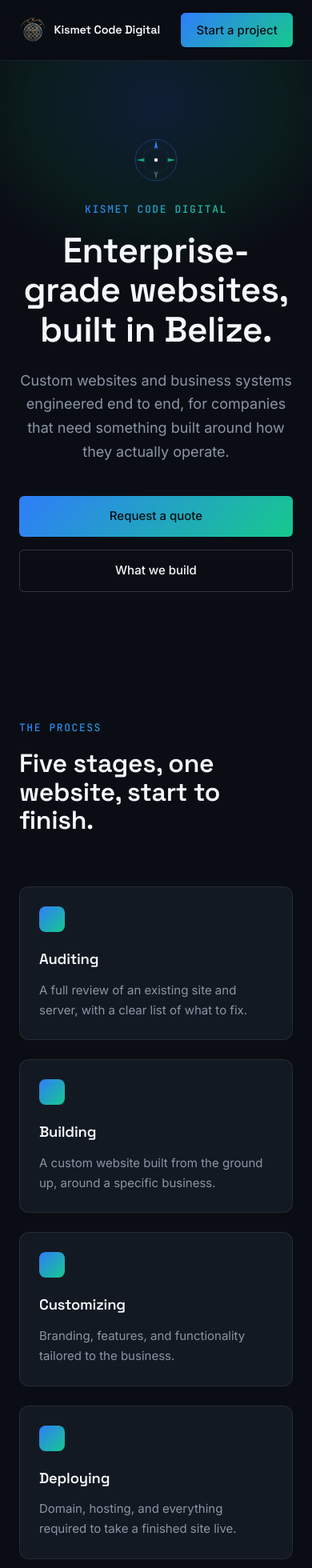
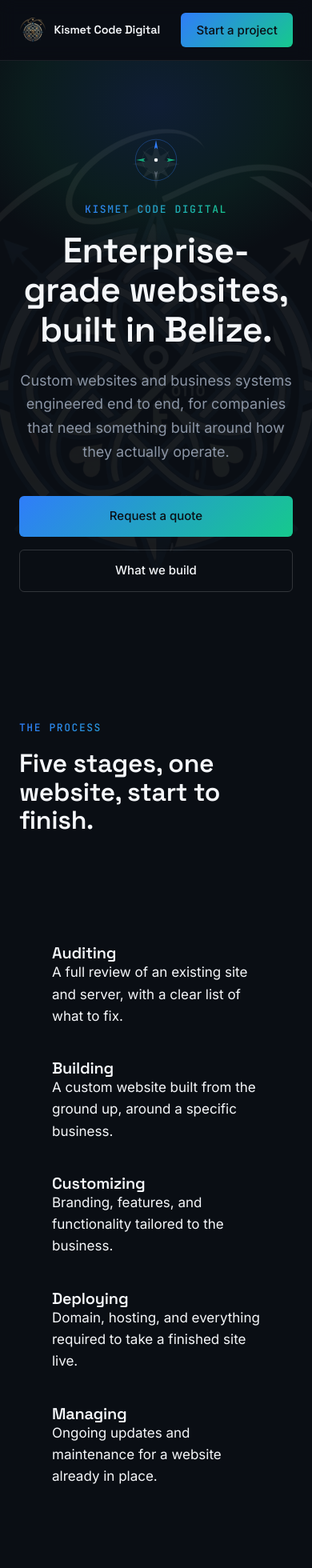
Before and after one commit to mystorebz/kismetcode, a React (Vite) app: page / in a window 390 px wide. Shown: the top 1960 px of the page at 80% size. Built offline with nearby package versions, Linux system fonts and the light colour scheme.

Commit message:
Contact page redesign with wider layout and alien node

```diff
--- /dev/null
+++ b/src/components/AlienNode.css
@@ -0,0 +1,17 @@
+// A single floating hexagonal node with a soft glow, used for the
+// five-stage process display. Built as HTML/CSS clip-path rather
+// than SVG so the hexagon and its text reflow responsively.
+
+export default function AlienNode({ title, body, glowColor, className = '' }) {
+  return (
+    <div className={`alien-node ${className}`} style={{ '--node-glow': glowColor }}>
+      <div className="alien-node__glow" aria-hidden="true" />
+      <div className="alien-node__hex">
+        <div className="alien-node__content">
+          <h3>{title}</h3>
+          <p>{body}</p>
+        </div>
+      </div>
+    </div>
+  );
+}
--- /dev/null
+++ b/src/components/AlienNode.jsx
@@ -0,0 +1,17 @@
+// A single floating hexagonal node with a soft glow, used for the
+// five-stage process display. Built as HTML/CSS clip-path rather
+// than SVG so the hexagon and its text reflow responsively.
+
+export default function AlienNode({ title, body, glowColor, className = '' }) {
+  return (
+    <div className={`alien-node ${className}`} style={{ '--node-glow': glowColor }}>
+      <div className="alien-node__glow" aria-hidden="true" />
+      <div className="alien-node__hex">
+        <div className="alien-node__content">
+          <h3>{title}</h3>
+          <p>{body}</p>
+        </div>
+      </div>
+    </div>
+  );
+}
--- a/src/pages/Contact.jsx
+++ b/src/pages/Contact.jsx
@@ -1,4 +1,5 @@
 import { useState } from 'react';
+import AlienNode from '../components/AlienNode';
 import './Contact.css';
 
 // Replace this with the real endpoint URL from your Formspree
@@ -37,6 +38,12 @@ export default function Contact() {
   return (
     <div className="contact-page container">
       <div className="contact-intro">
+        <AlienNode
+          title="Let's talk"
+          body="Tell us about the project"
+          glowColor="#2f7dfa"
+          className="contact-intro__node"
+        />
         <p className="eyebrow">Request a quote</p>
         <h1>Project inquiries.</h1>
         <p className="contact-sub">
@@ -55,6 +62,7 @@ export default function Contact() {
           </p>
         ) : (
           <>
+            <div className="contact-form__row">
               <label>
                 Name
                 <input type="text" name="name" required />
@@ -67,6 +75,9 @@ export default function Contact() {
                 Phone number
                 <input type="tel" name="phone" required />
               </label>
+            </div>
+
+            <div className="contact-form__row contact-form__row--two">
               <label>
                 Project type
                 <select name="projectType" required defaultValue="">
@@ -89,9 +100,11 @@ export default function Contact() {
                   <option value="not-sure">Undetermined</option>
                 </select>
               </label>
-            <label>
+            </div>
+
+            <label className="contact-form__full">
               Project description
-              <textarea name="message" rows="4" placeholder="A brief description of the business and the intended outcome." required />
+              <textarea name="message" rows="5" placeholder="A brief description of the business and the intended outcome." required />
             </label>
 
             {status === 'error' && (
--- a/src/pages/Home.css
+++ b/src/pages/Home.css
@@ -15,6 +15,19 @@
   background: radial-gradient(ellipse at center, rgba(47, 125, 250, 0.14) 0%, rgba(22, 201, 141, 0.08) 45%, transparent 72%);
   pointer-events: none;
   z-index: 0;
+}
+
+.hero__watermark {
+  position: absolute;
+  top: 50%;
+  left: 50%;
+  transform: translate(-50%, -50%);
+  width: 900px;
+  max-width: none;
+  opacity: 0.06;
+  pointer-events: none;
+  z-index: 0;
+  filter: grayscale(0.4) brightness(1.8);
 }
 
 .hero__inner {
@@ -89,45 +102,28 @@
   max-width: 640px;
 }
 
-.platforms-grid {
-  display: grid;
-  grid-template-columns: repeat(auto-fit, minmax(210px, 1fr));
-  gap: var(--space-3);
+.platforms-field {
+  display: flex;
+  flex-wrap: wrap;
+  justify-content: center;
+  align-items: flex-start;
+  gap: var(--space-4) var(--space-3);
+  margin-top: var(--space-6);
+  padding: var(--space-4) 0;
+}
+
+.platforms-field__node {
+  flex: 1 1 220px;
+  max-width: 260px;
+}
+
+.platforms-field__node--2,
+.platforms-field__node--4 {
   margin-top: var(--space-5);
 }
 
-.platform-card {
-  padding: var(--space-4);
-  background: var(--bg-raised);
-  border: 1px solid var(--line);
-  border-radius: var(--radius);
-  transition: border-color 0.2s ease, transform 0.2s ease, box-shadow 0.2s ease;
-  min-width: 0;
-}
-
-.platform-card:hover {
-  border-color: var(--blue);
-  transform: translateY(-3px);
-  box-shadow: 0 16px 40px -12px rgba(47, 125, 250, 0.28);
-}
-
-.platform-card__mark {
-  width: 32px;
-  height: 32px;
-  border-radius: 8px;
-  background: var(--signal-gradient);
-  margin-bottom: var(--space-3);
-}
-
-.platform-card h3 {
-  font-size: 1.15rem;
-  margin-bottom: var(--space-2);
-}
-
-.platform-card p {
-  font-size: 0.9375rem;
-  color: var(--slate);
-  line-height: 1.65;
+.platforms-field__node--3 {
+  margin-top: calc(var(--space-5) * -0.4);
 }
 
 .cta-band {
@@ -175,6 +171,10 @@
     height: 400px;
   }
 
+  .hero__watermark {
+    width: 600px;
+  }
+
   .hero__actions {
     flex-wrap: wrap;
     width: 100%;
@@ -185,8 +185,10 @@
     text-align: center;
   }
 
-  .platform-card {
-    padding: var(--space-3);
+  .platforms-field__node--2,
+  .platforms-field__node--3,
+  .platforms-field__node--4 {
+    margin-top: 0;
   }
 
   .cta-band__inner {
--- a/src/pages/Home.jsx
+++ b/src/pages/Home.jsx
@@ -1,27 +1,34 @@
 import { Link } from 'react-router-dom';
 import CompassMark from '../components/CompassMark';
+import AlienNode from '../components/AlienNode';
+import logo from '../assets/logo.png';
 import './Home.css';
 
 const PLATFORMS = [
   {
     title: 'Auditing',
     body: 'A full review of an existing site and server, with a clear list of what to fix.',
+    glow: '#2f7dfa',
   },
   {
     title: 'Building',
     body: 'A custom website built from the ground up, around a specific business.',
+    glow: '#16c98d',
   },
   {
     title: 'Customizing',
     body: 'Branding, features, and functionality tailored to the business.',
+    glow: '#2f7dfa',
   },
   {
     title: 'Deploying',
     body: 'Domain, hosting, and everything required to take a finished site live.',
+    glow: '#16c98d',
   },
   {
     title: 'Managing',
     body: 'Ongoing updates and maintenance for a website already in place.',
+    glow: '#2f7dfa',
   },
 ];
 
@@ -30,6 +37,7 @@ export default function Home() {
     <>
       <section className="hero">
         <div className="hero__glow" aria-hidden="true" />
+        <img src={logo} alt="" className="hero__watermark" aria-hidden="true" />
         <div className="container hero__inner">
           <CompassMark size={56} className="hero__mark" />
           <p className="eyebrow">Kismet Code Digital</p>
@@ -58,13 +66,15 @@ export default function Home() {
           Five stages, one website, start to finish.
         </h2>
 
-        <div className="platforms-grid">
-          {PLATFORMS.map((platform) => (
-            <div className="platform-card" key={platform.title}>
-              <div className="platform-card__mark" />
-              <h3>{platform.title}</h3>
-              <p>{platform.body}</p>
-            </div>
+        <div className="platforms-field">
+          {PLATFORMS.map((platform, i) => (
+            <AlienNode
+              key={platform.title}
+              title={platform.title}
+              body={platform.body}
+              glowColor={platform.glow}
+              className={`platforms-field__node platforms-field__node--${i + 1}`}
+            />
           ))}
         </div>
       </section>
--- a/src/pages/Services.css
+++ b/src/pages/Services.css
@@ -1,4 +1,33 @@
+.services-page {
+  position: relative;
+  overflow: hidden;
+}
+
+.services-watermark {
+  position: absolute;
+  width: 420px;
+  max-width: none;
+  opacity: 0.05;
+  pointer-events: none;
+  z-index: 0;
+  filter: grayscale(0.4) brightness(1.8);
+}
+
+.services-watermark--1 {
+  top: -60px;
+  right: -100px;
+  transform: rotate(12deg);
+}
+
+.services-watermark--2 {
+  bottom: -80px;
+  left: -120px;
+  transform: rotate(-18deg);
+}
+
 .page-hero {
+  position: relative;
+  z-index: 1;
   padding-top: var(--space-6);
   padding-bottom: var(--space-5);
   max-width: var(--content-width-narrow);
@@ -17,6 +46,8 @@
 }
 
 .services-grid {
+  position: relative;
+  z-index: 1;
   display: grid;
   grid-template-columns: repeat(auto-fit, minmax(260px, 1fr));
   gap: var(--space-3);
@@ -68,6 +99,8 @@
 }
 
 .services-cta {
+  position: relative;
+  z-index: 1;
   text-align: center;
   padding: var(--space-6) var(--space-3) var(--space-7);
   max-width: 520px;
--- a/src/pages/Services.jsx
+++ b/src/pages/Services.jsx
@@ -1,6 +1,7 @@
 import { useState } from 'react';
 import { Link } from 'react-router-dom';
 import ServiceModal from '../components/ServiceModal';
+import logo from '../assets/logo.png';
 import './Services.css';
 
 const CORE = [
@@ -71,6 +72,8 @@ export default function Services() {
 
   return (
     <div className="services-page">
+      <img src={logo} alt="" className="services-watermark services-watermark--1" aria-hidden="true" />
+      <img src={logo} alt="" className="services-watermark services-watermark--2" aria-hidden="true" />
       <section className="page-hero container">
         <p className="eyebrow">What we build</p>
         <h1 className="page-hero__title">Five stages, one website.</h1>
```
Also changed, not shown: src/pages/Contact.css (+61 -16 lines). Lines whose indentation alone changed are shown as unchanged.
